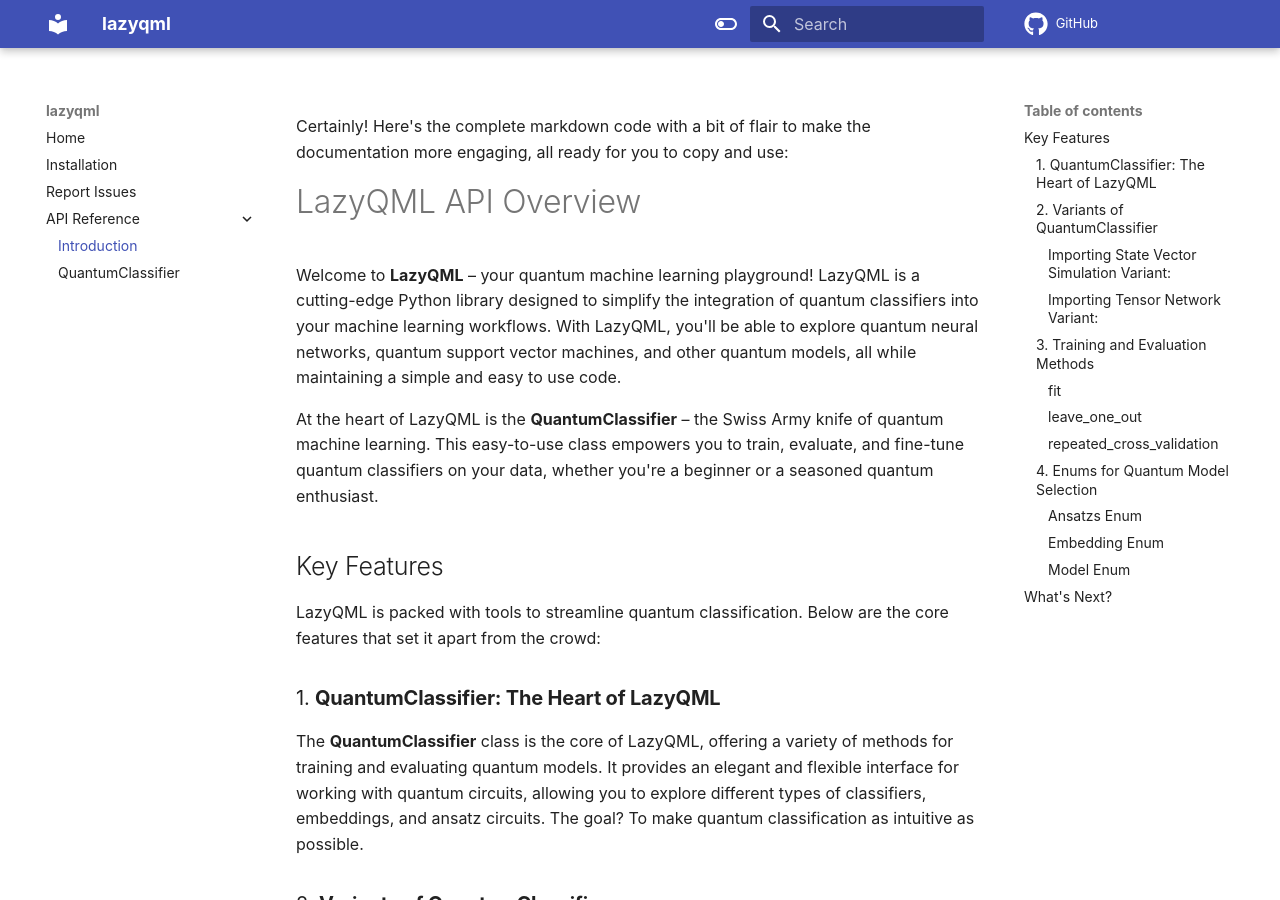
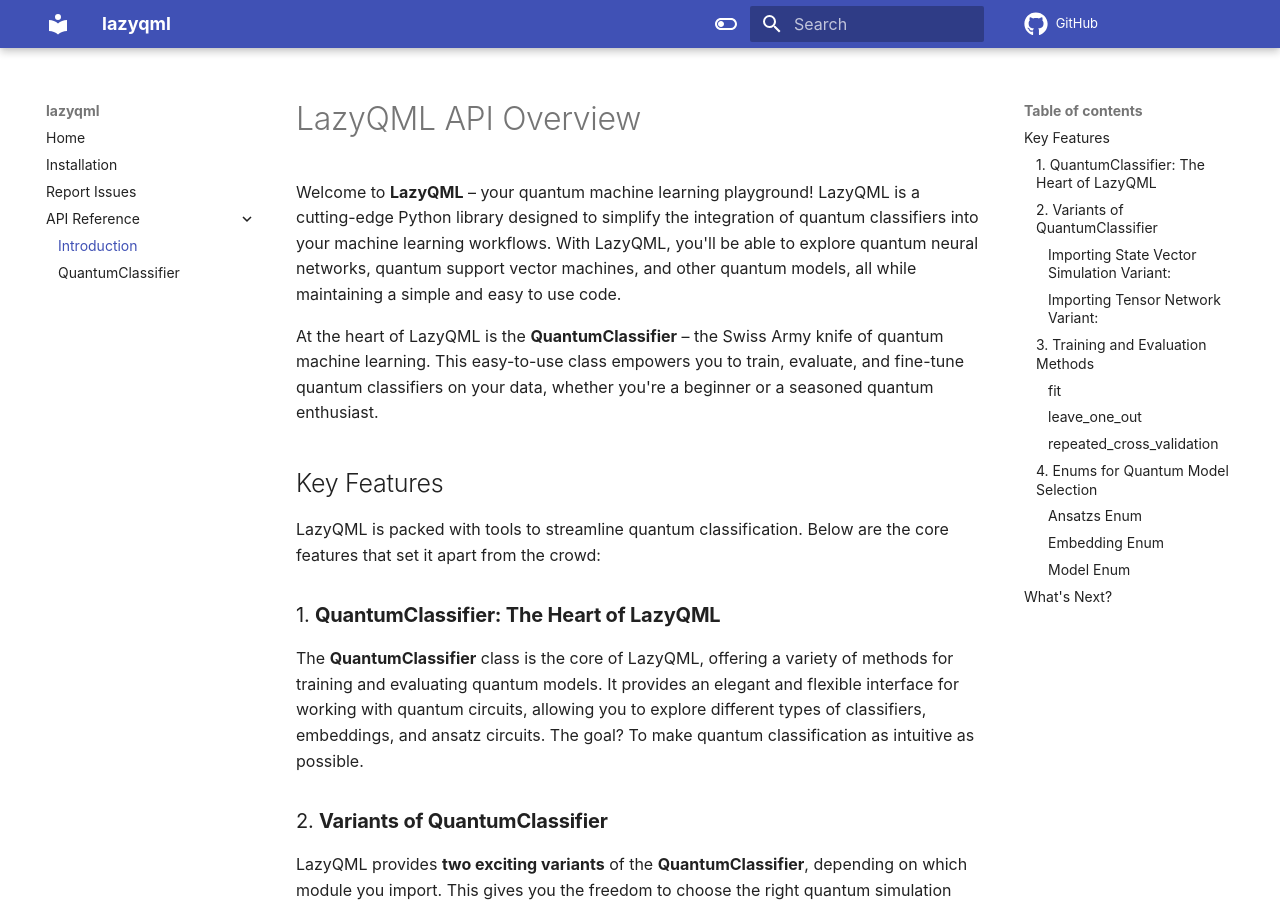
Before and after one commit to lealcalejandro/LazyQML, an MkDocs documentation site: the page built from docs/api.md, in a window 1280 px wide and 900 px high. Built offline with MkDocs 1.6.1 and Material for MkDocs 9.7.7, drawn with Linux system fonts in a browser that asks for light colours; some web fonts are replaced; comment, search, counter and statistics services are not loaded.

Commit message:
Update api.md
Docs

```diff
--- a/docs/api.md
+++ b/docs/api.md
@@ -1,6 +1,3 @@
-Certainly! Here's the complete markdown code with a bit of flair to make the documentation more engaging, all ready for you to copy and use:
-
-
 # LazyQML API Overview
 
 Welcome to **LazyQML** – your quantum machine learning playground! LazyQML is a cutting-edge Python library designed to simplify the integration of quantum classifiers into your machine learning workflows. With LazyQML, you'll be able to explore quantum neural networks, quantum support vector machines, and other quantum models, all while maintaining a simple and easy to use code.
```
